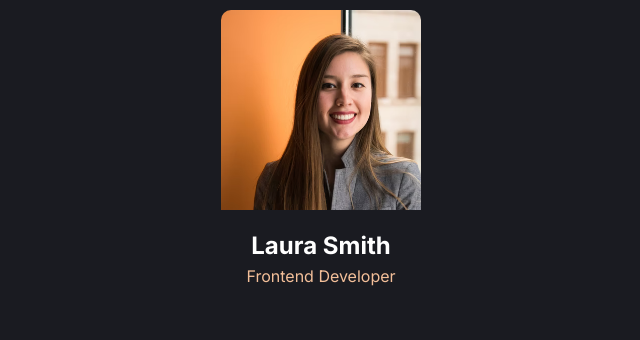
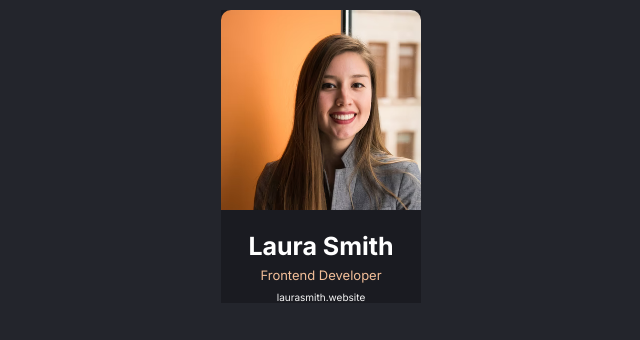
Before and after one commit to AbdoXCode/Digital-Buisness-Card, a React (Vite) app: page / in a window 1280 px wide. Shown: the top 340 px of the page, without its empty margins (319-959 px from the left). Built offline with nearby package versions, Linux system fonts and the light colour scheme.

Commit message:
Refactor Info component and update styles for consistency

```diff
--- a/src/components/Info.jsx
+++ b/src/components/Info.jsx
@@ -1,14 +1,14 @@
+import DesignImg from "../images/design-img.png";
+
 export default function Info() {
   return (
-    <div>
+    <div className="info">
       <div className="image-container">
-        <img
-          src="/Digital-Buisness-Card/src/images/design-img.png"
-          alt="girl image"
-        />
+        <img src={DesignImg} alt="girl image" />
       </div>
       <h2>Laura Smith</h2>
       <p>Frontend Developer</p>
+      <a href="#">laurasmith.website</a>
     </div>
   );
 }
--- a/src/style.css
+++ b/src/style.css
@@ -5,7 +5,7 @@
 }
 
 body {
-  background-color: #1a1b21;
+  background-color: #23252c;
   margin: 0;
   display: flex;
   justify-content: center;
@@ -21,16 +21,31 @@ body {
   margin-bottom: 21px;
 }
 
-div {
+.info {
   text-align: center;
+  background-color: #1a1b21;
 }
-div img {
+.info img {
   width: 100%;
   height: 200%;
   object-fit: cover;
   scale: 1.3;
 }
-div p {
+.info h2 {
+  font-weight: 700;
+  font-size: 1.5625rem;
+}
+.info p {
   margin-top: 6px;
   color: #f3bf99;
+  font-weight: 400;
+  font-size: 0.8125rem;
 }
+.info a {
+  display: inline-block;
+  font-weight: 400;
+  text-decoration: none;
+  color: #f5f5f5;
+  font-size: 0.625rem;
+  margin-top: 8px;
+}
```
